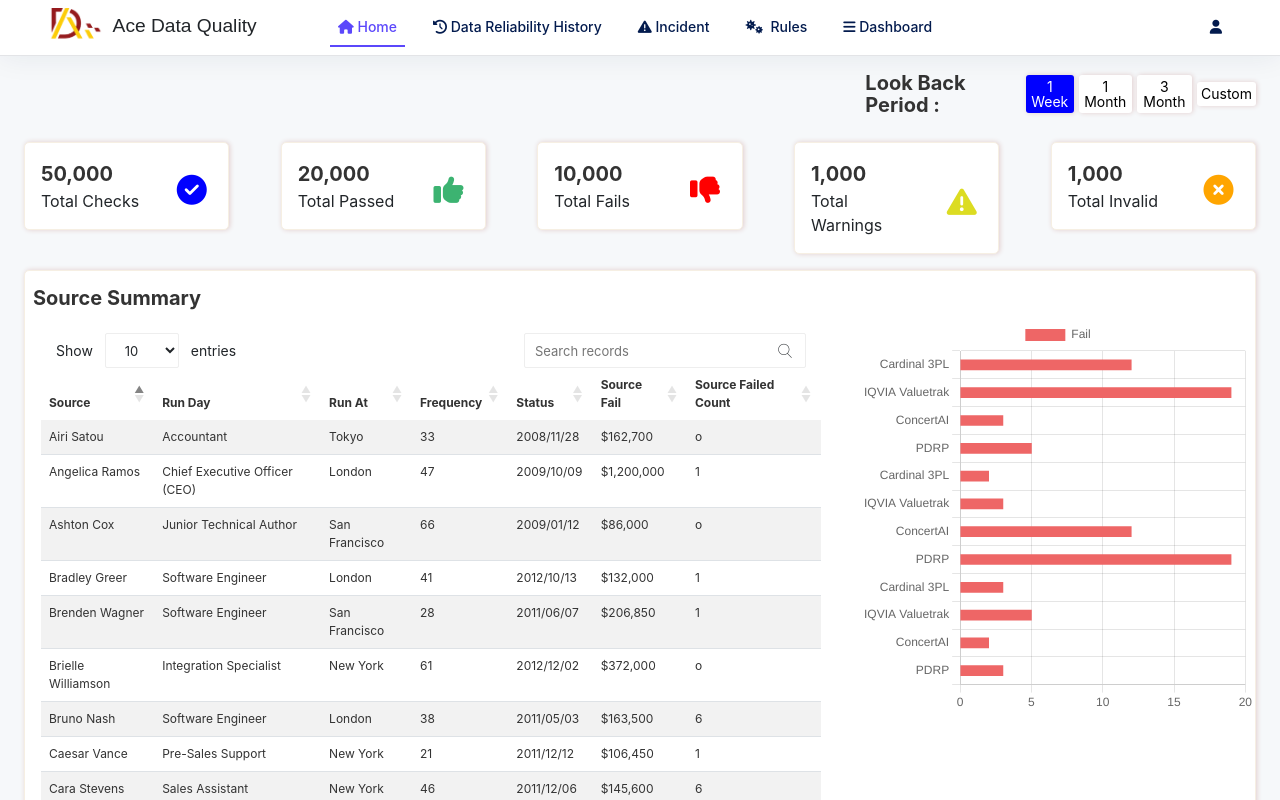
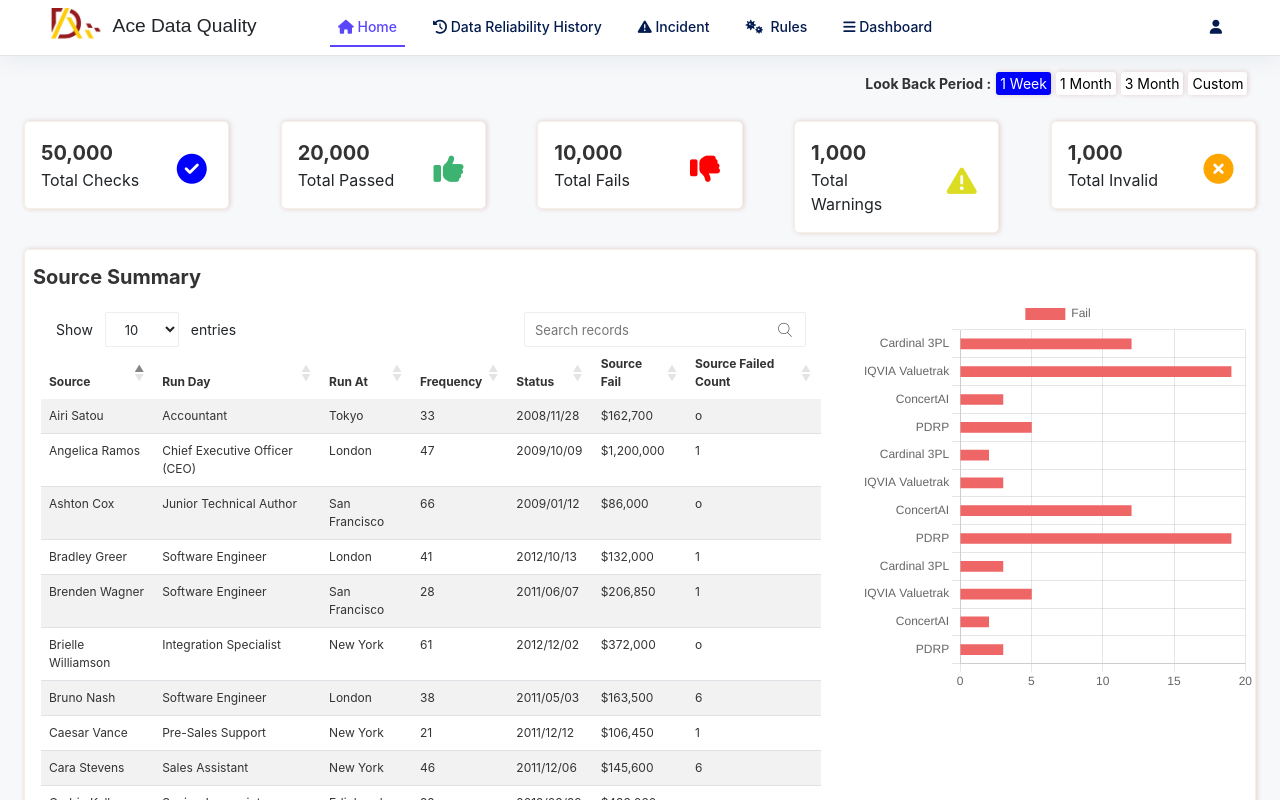
Before and after one commit to manickavasagarn/adq-react, a React (Create React App) app: page / in a window 1280 px wide. Shown: the top 800 px of the page. Built offline with nearby package versions, Linux system fonts and the light colour scheme.

Commit message:
look back change on layout

```diff
--- a/src/components/Home.js
+++ b/src/components/Home.js
@@ -61,7 +61,7 @@ function Home() {
                 <div className='col-4 ps-3 adq-source'>
                     <div>
                     <div className='d-flex h-100 align-items-center'>
-                        <p className='mb-0'>Look Back Period : </p>
+                        <p className='mb-0' style={{fontSize:'14px'}}>Look Back Period : </p>
                         <button type="button" className={`adq-button ${lookback === '1' ? 'active' : ''}`} onClick={() => { toggleLookback('1'); }}>1 Week</button>
                         <button type="button" className={`adq-button ${lookback === '2' ? 'active' : ''}`} onClick={() => { toggleLookback('2'); }}>1 Month</button>
                         <button type="button" className={`adq-button ${lookback === '3' ? 'active' : ''}`} onClick={() => { toggleLookback('3'); }} >3 Month</button>
```
